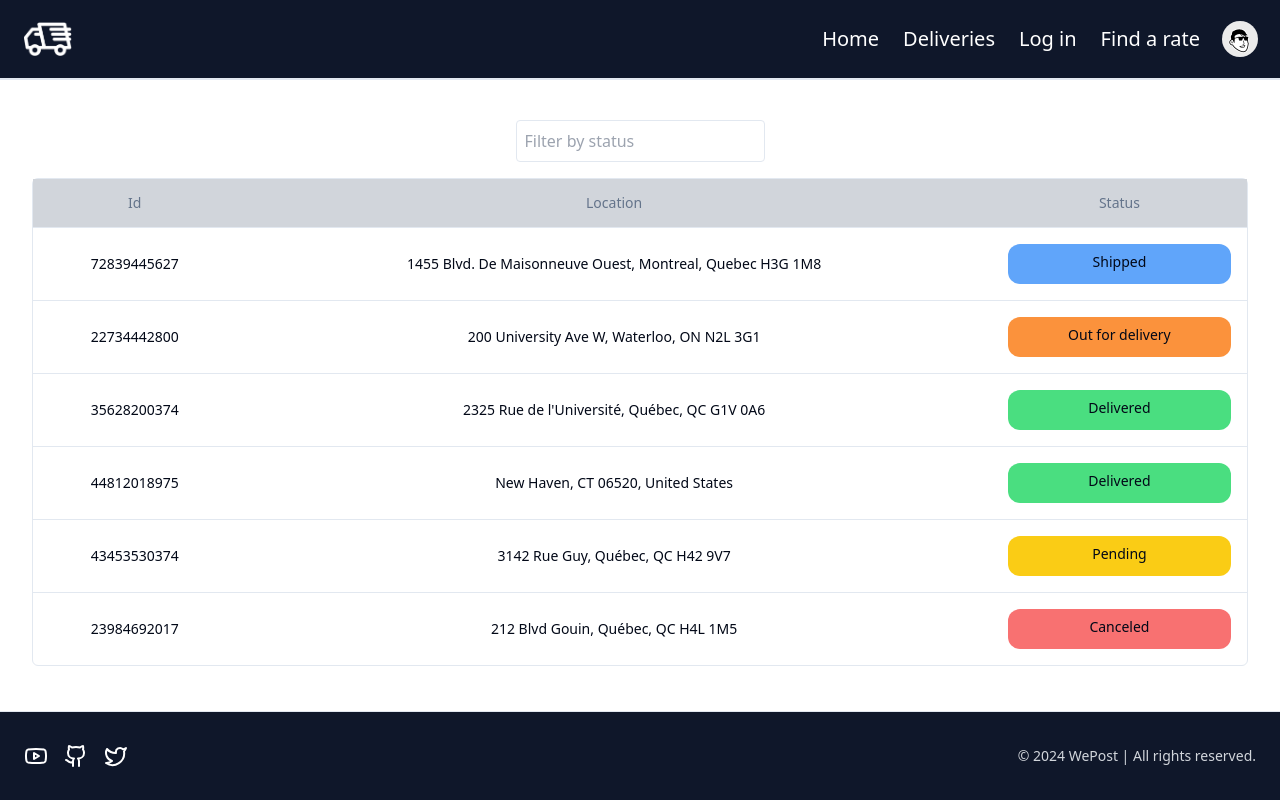
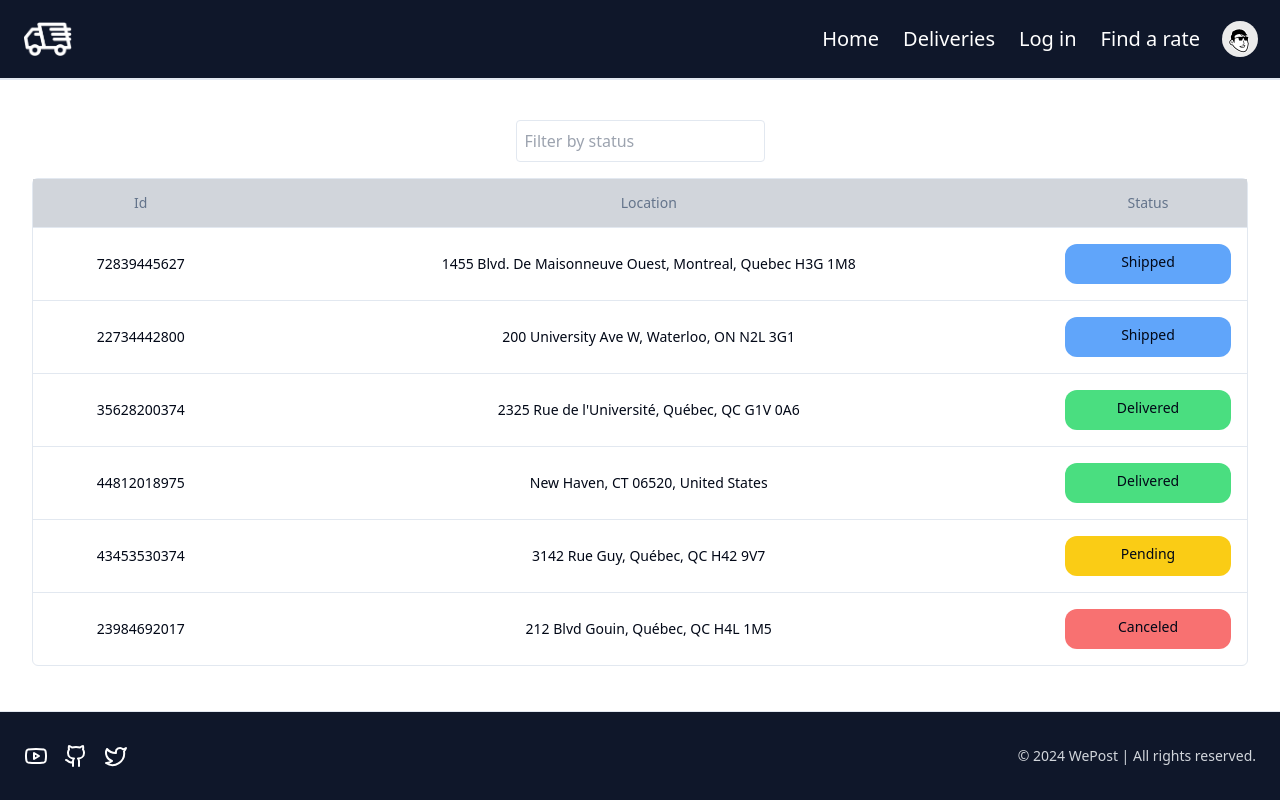
Before and after one commit to gevorgalaverdyan/SOEN357-wepost, a React (Vite) app in the folder apps/client/: page /deliveries in a window 1280 px wide. Built offline with nearby package versions, Linux system fonts and the light colour scheme.

Commit message:
removed out for delivery

```diff
--- a/apps/client/src/Pages/Deliveries/Deliveries.tsx
+++ b/apps/client/src/Pages/Deliveries/Deliveries.tsx
@@ -22,7 +22,7 @@ const rows = [
     2,
     22734442800,
     "200 University Ave W, Waterloo, ON N2L 3G1",
-    "Out for delivery"
+    "Shipped"
   ),
   createData(
     3,
--- a/apps/client/src/Pages/Deliveries/data-table.tsx
+++ b/apps/client/src/Pages/Deliveries/data-table.tsx
@@ -73,8 +73,6 @@ export function DataTable<TData, TValue>({
                           ? "bg-green-400"
                           : cell.getContext().row.original.orderStatus === "Shipped"
                           ? "bg-blue-400"
-                          : cell.getContext().row.original.orderStatus === "Out for delivery"
-                          ? "bg-orange-400"
                           : cell.getContext().row.original.orderStatus === "Pending"
                           ? "bg-yellow-400"
                           : cell.getContext().row.original.orderStatus === "Canceled"
```
